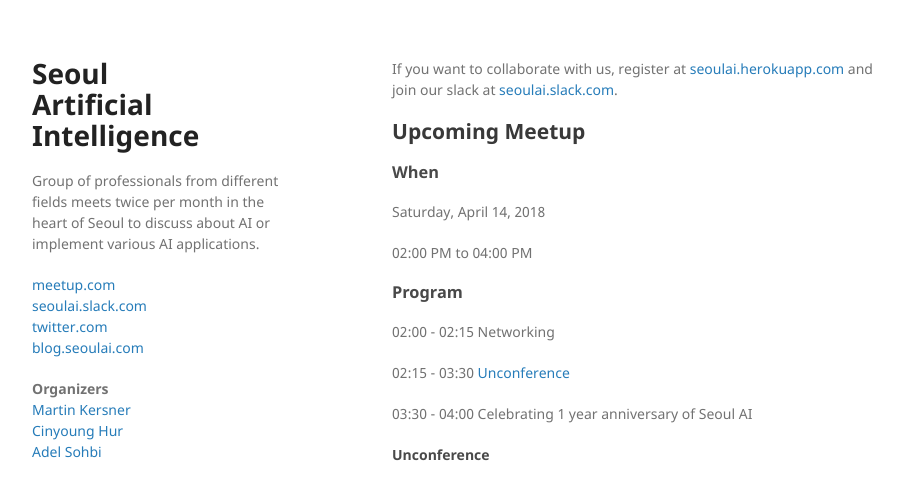
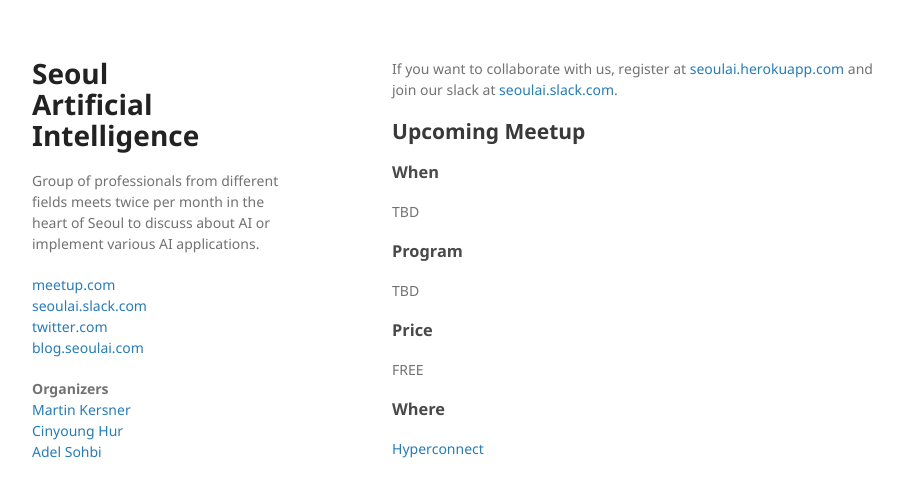
Before and after one commit to martinkersner/seoul-artificial-intelligence-meetup, a Jekyll site: the page built from docs/index.md, in a window 1280 px wide and 1400 px high. Shown: the top 481 px of the window, without its empty margins (178-1081 px from the left). Built offline with Jekyll 4.4.1, drawn with Linux system fonts in a browser that asks for light colours; some of the changed text lies outside the part shown.

Commit message:
Meetup April 14, 2018

```diff
--- a/docs/index.md
+++ b/docs/index.md
@@ -10,21 +10,22 @@
 <!--## Mini AI Hackathon-->
 
 ### When
-Saturday, April 14, 2018
+TBD
+<!--Saturday, April 14, 2018-->
 
-02:00 PM to 04:00 PM
-<!--01:00 PM to 06:00 PM-->
+<!--02:00 PM to 04:00 PM-->
 
 ### Program
-02:00 - 02:15 Networking
+TBD
+<!--02:00 - 02:15 Networking-->
 
-02:15 - 03:30 [Unconference](https://en.wikipedia.org/wiki/Unconference)
+<!--02:15 - 03:30 [Unconference](https://en.wikipedia.org/wiki/Unconference)-->
 
-03:30 - 04:00 Celebrating 1 year anniversary of Seoul AI
+<!--03:30 - 04:00 Celebrating 1 year anniversary of Seoul AI-->
 
 
-#### Unconference
-Typically at an unconference, the agenda is created by the attendees at the beginning of the meeting. Anyone who wants to initiate a discussion on a topic can claim a time and a space. Unconferences typically feature open discussions rather than having a single speaker at the front of the room giving a talk, although any format is permitted. This form of conference is particularly useful when the attendees generally have a high level of expertise or knowledge in the field the conference convenes to discuss.
+<!--#### Unconference-->
+<!--Typically at an unconference, the agenda is created by the attendees at the beginning of the meeting. Anyone who wants to initiate a discussion on a topic can claim a time and a space. Unconferences typically feature open discussions rather than having a single speaker at the front of the room giving a talk, although any format is permitted. This form of conference is particularly useful when the attendees generally have a high level of expertise or knowledge in the field the conference convenes to discuss.-->
 <!--#### MAML and Reptile-->
 <!--MAML and Reptile are meta-learning algorithms which learn parameter initialization that can be fine-tuned quickly on a new task.-->
 <!--The goal of meta-learning is to train a model on a variety of learning tasks, such that it can solve new learning tasks using only a small number of training samples.-->
```
Also changed, not shown: other parts of docs/index.md (+4 -0 lines).
